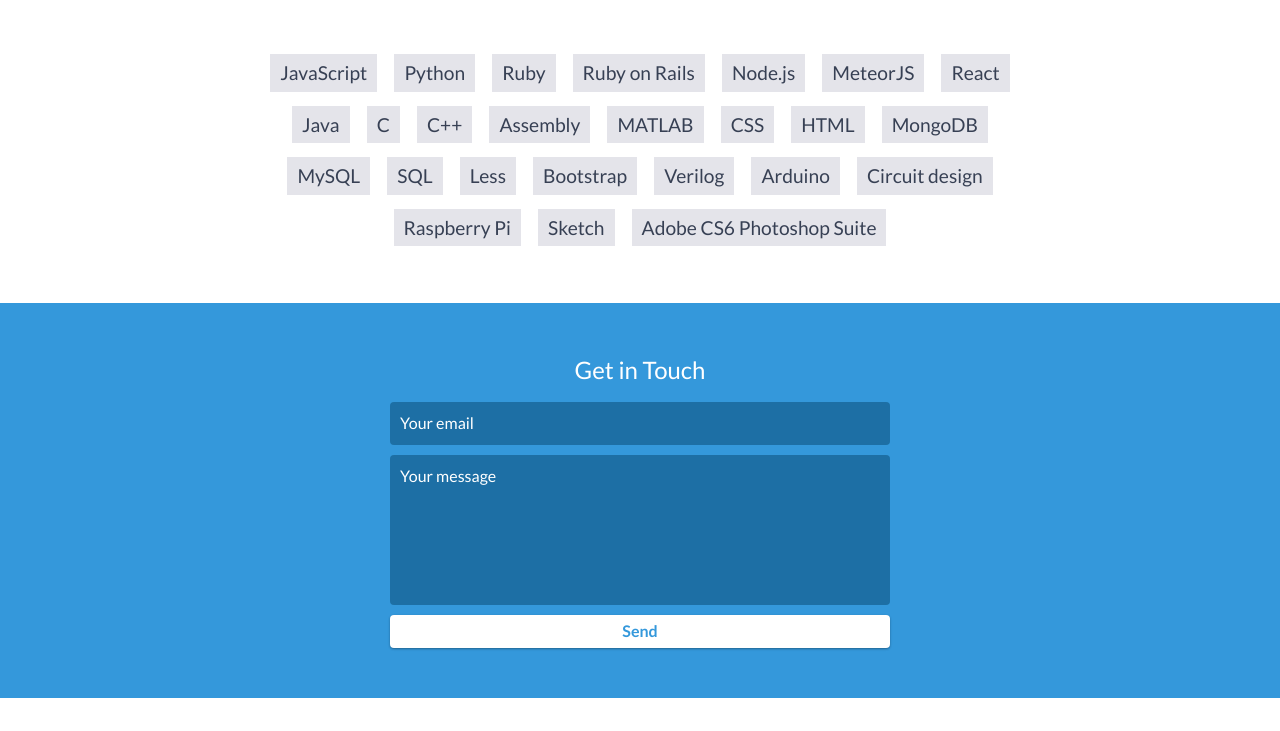
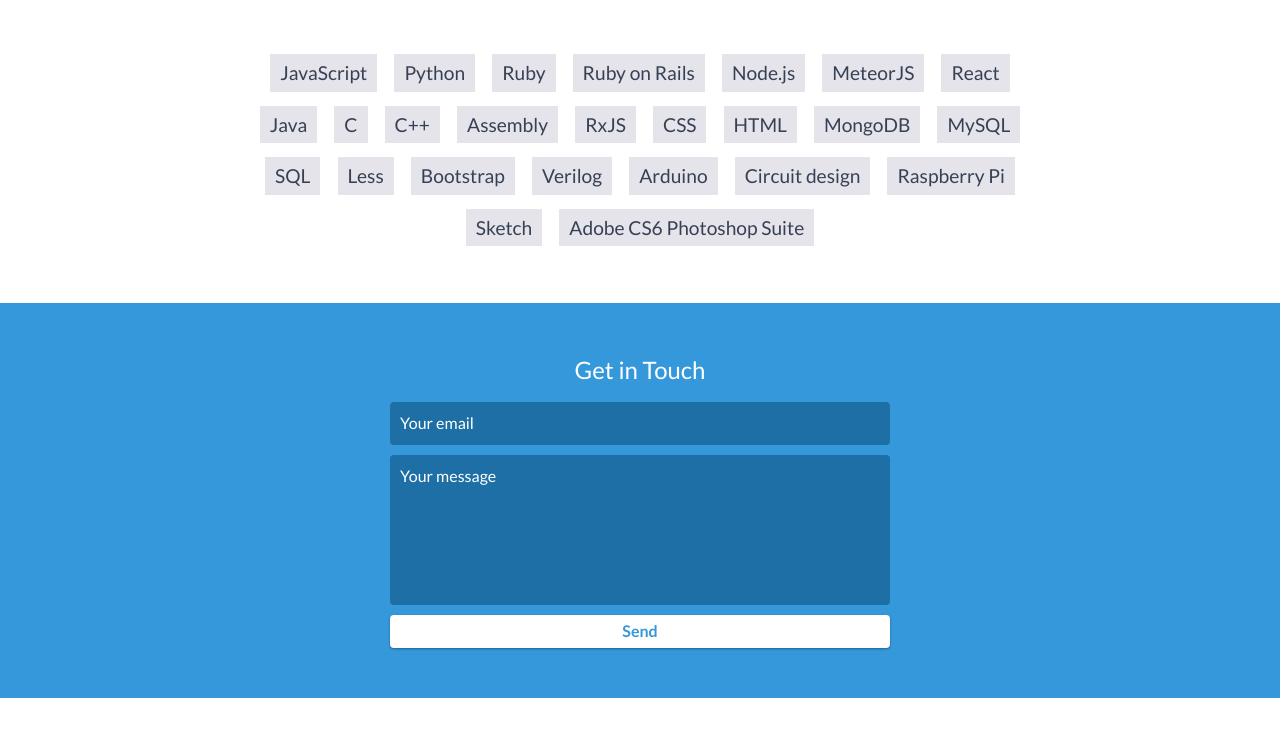
Before and after one commit to sham-sheer/sham-sheer.github.io, a website: page index.html in a window 1280 px wide. Shown: the part 2739-3470 px from the top of the page. Drawn offline with nearby package versions, Linux system fonts and the light colour scheme.

Commit message:
Reconfigure

```diff
--- a/index.html
+++ b/index.html
@@ -212,7 +212,7 @@
             <li>C</li>
             <li>C++</li>
             <li>Assembly</li>
-            <li>MATLAB</li>
+            <li>RxJS</li>
             <li>CSS</li>
             <li>HTML</li>
             <li>MongoDB</li>
```
